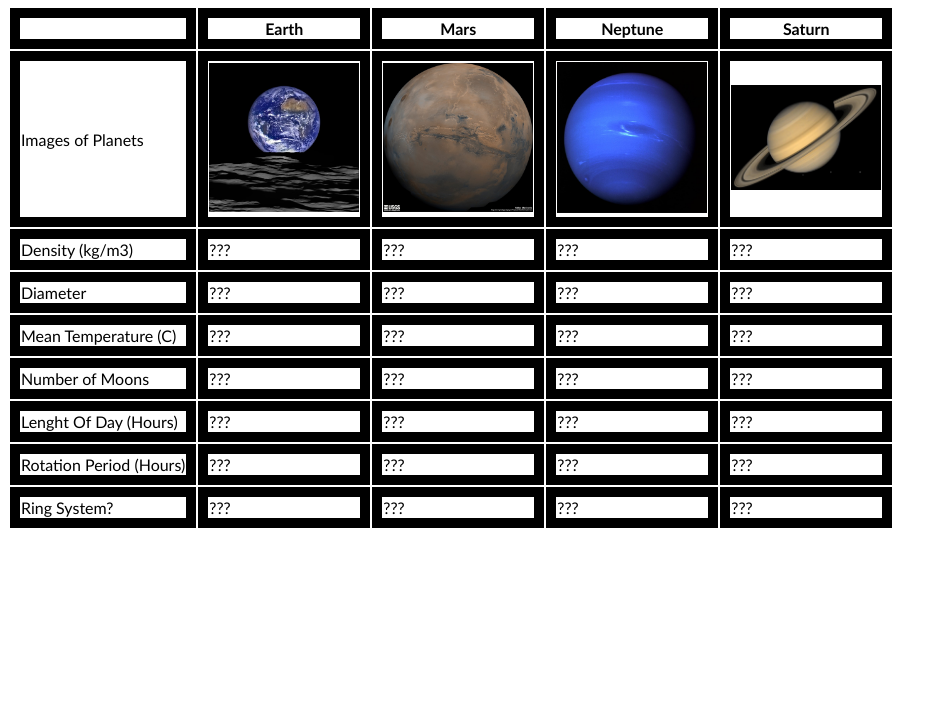
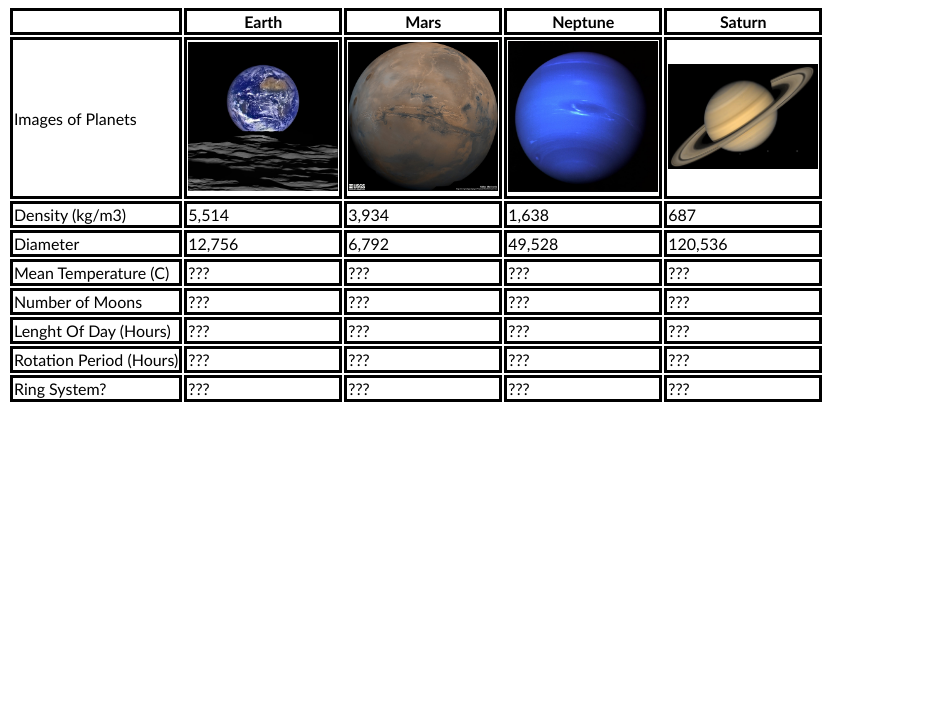
Before and after one commit to kacperk101/ITMD361_LAB7, a plain HTML site: page index.html in a window 1280 px wide. Shown: the part 76-800 px from the top of the page, without its empty margins (0-945 px from the left). Drawn offline with Linux system fonts and the light colour scheme.

Commit message:
Adding information
Added some info for all the planets

```diff
--- a/css/style.css
+++ b/css/style.css
@@ -1,5 +1,5 @@
 td, th {
-	border: 10px solid;
+	border: 3px solid;
   }
 
 table img {
@@ -10,3 +10,7 @@ table img {
 body {
 	font-family: Calibri, sans-serif;
 }
+
+h1 {
+	text-align: center;
+}
--- a/index.html
+++ b/index.html
@@ -24,17 +24,17 @@
     </tr>
     <tr>
       <td>Density (kg/m3)</td>
-      <td>???</td>
-      <td>???</td>
-      <td>???</td>
-      <td>???</td>
+      <td>5,514</td>
+      <td>3,934</td>
+      <td>1,638</td>
+      <td>687</td>
     </tr>
     <tr>
       <td>Diameter</td>
-      <td>???</td>
-      <td>???</td>
-      <td>???</td>
-      <td>???</td>
+      <td>12,756</td>
+      <td>6,792</td>
+      <td>49,528</td>
+      <td>120,536</td>
     </tr>
     <tr>
       <td>Mean Temperature (C)</td>
```
